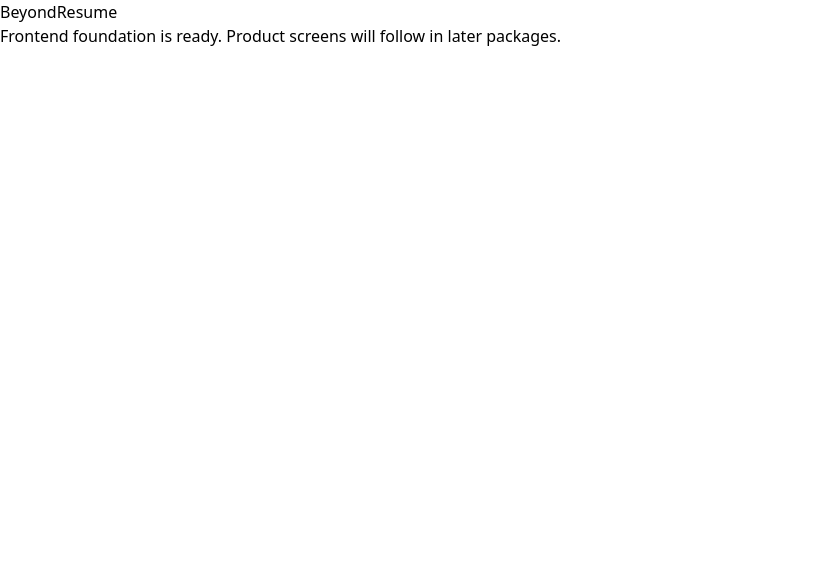
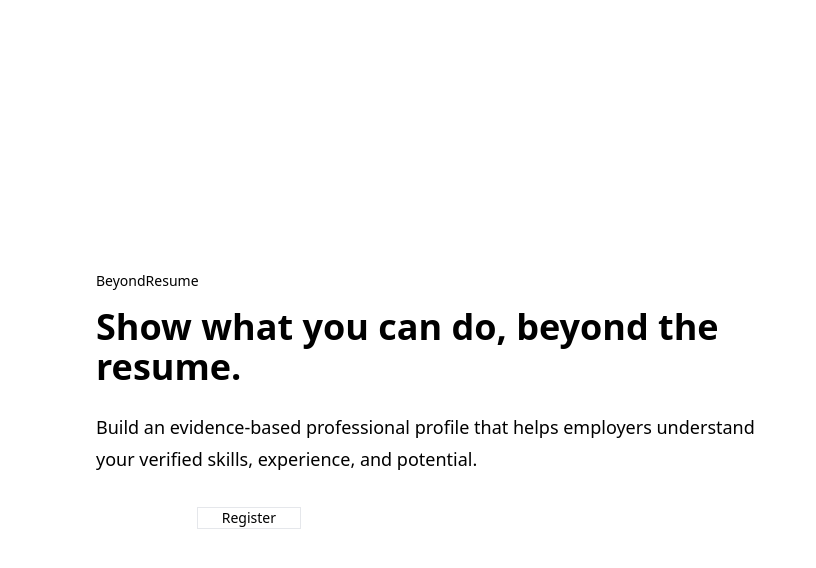
Before and after one commit to Deff1x-x/BeyondResume, a Next.js app in the folder frontend/: page / in a window 1280 px wide. Shown: the top 568 px of the page, without its empty margins (0-816 px from the left). Built offline with nearby package versions, Linux system fonts and the light colour scheme.

Commit message:
feat(frontend): implement authenticated home shell

```diff
--- a/frontend/app/page.tsx
+++ b/frontend/app/page.tsx
@@ -1,8 +1,113 @@
+"use client";
+
+import Link from "next/link";
+import { useRouter } from "next/navigation";
+
+import { useCurrentUser, useLogout } from "@/lib/auth/hooks";
+
 export default function HomePage() {
+  const router = useRouter();
+  const { data: user, isLoading, isError } = useCurrentUser();
+  const logout = useLogout();
+
+  function onSignOutClick() {
+    logout();
+    router.push("/login");
+  }
+
+  if (isLoading) {
+    return (
+      <main className="mx-auto max-w-6xl px-6 py-16 lg:px-8">
+        <p className="text-sm text-secondary" role="status">
+          Loading your account…
+        </p>
+      </main>
+    );
+  }
+
+  if (!user) {
+    return (
+      <main className="mx-auto flex min-h-screen max-w-6xl items-center px-6 py-16 lg:px-8">
+        <section className="max-w-2xl" aria-labelledby="public-home-title">
+          <p className="text-sm font-medium text-primary">BeyondResume</p>
+          <h1 id="public-home-title" className="mt-4 text-4xl font-semibold text-ink">
+            Show what you can do, beyond the resume.
+          </h1>
+          <p className="mt-6 text-lg leading-8 text-secondary">
+            Build an evidence-based professional profile that helps employers understand your
+            verified skills, experience, and potential.
+          </p>
+
+          {isError ? (
+            <p className="mt-6 text-sm text-danger" role="alert">
+              We could not verify your session. Sign in to continue.
+            </p>
+          ) : null}
+
+          <div className="mt-8 flex flex-wrap gap-4">
+            <Link
+              href="/login"
+              className="inline-flex min-h-control items-center justify-center rounded-button bg-primary px-6 text-sm font-medium text-white"
+            >
+              Login
+            </Link>
+            <Link
+              href="/register"
+              className="inline-flex min-h-control items-center justify-center rounded-button border border-border bg-surface px-6 text-sm font-medium text-ink"
+            >
+              Register
+            </Link>
+          </div>
+        </section>
+      </main>
+    );
+  }
+
   return (
-    <main>
-      <h1>BeyondResume</h1>
-      <p>Frontend foundation is ready. Product screens will follow in later packages.</p>
+    <main className="mx-auto max-w-6xl px-6 py-16 lg:px-8">
+      <header className="flex flex-col gap-6 border-b border-border pb-8 sm:flex-row sm:items-center sm:justify-between">
+        <div className="min-w-0">
+          <p className="text-sm font-medium text-primary">BeyondResume</p>
+          <h1 className="mt-2 text-3xl font-semibold text-ink">Candidate workspace</h1>
+          <p className="mt-2 break-words text-sm text-secondary">
+            Signed in as <span className="font-medium text-ink">{user.email}</span> · {user.role}
+          </p>
+        </div>
+        <button
+          type="button"
+          onClick={onSignOutClick}
+          className="min-h-control shrink-0 rounded-button border border-border bg-surface px-6 text-sm font-medium text-ink"
+        >
+          Logout
+        </button>
+      </header>
+
+      <div className="mt-8 grid gap-6 lg:grid-cols-2">
+        <section
+          className="rounded-card border border-border bg-surface p-6"
+          aria-labelledby="profile-section-title"
+        >
+          <h2 id="profile-section-title" className="text-xl font-semibold text-ink">
+            Candidate Profile
+          </h2>
+          <p className="mt-3 text-sm leading-6 text-secondary">
+            Your candidate profile will appear here when profile management is available.
+          </p>
+        </section>
+
+        <section
+          className="rounded-card border border-border bg-surface p-6"
+          aria-labelledby="resume-section-title"
+        >
+          <h2 id="resume-section-title" className="text-xl font-semibold text-ink">
+            Resume
+          </h2>
+          <p className="mt-3 text-sm leading-6 text-secondary">
+            Resume upload and processing status will appear here when resume management is
+            available.
+          </p>
+        </section>
+      </div>
     </main>
   );
 }
```
